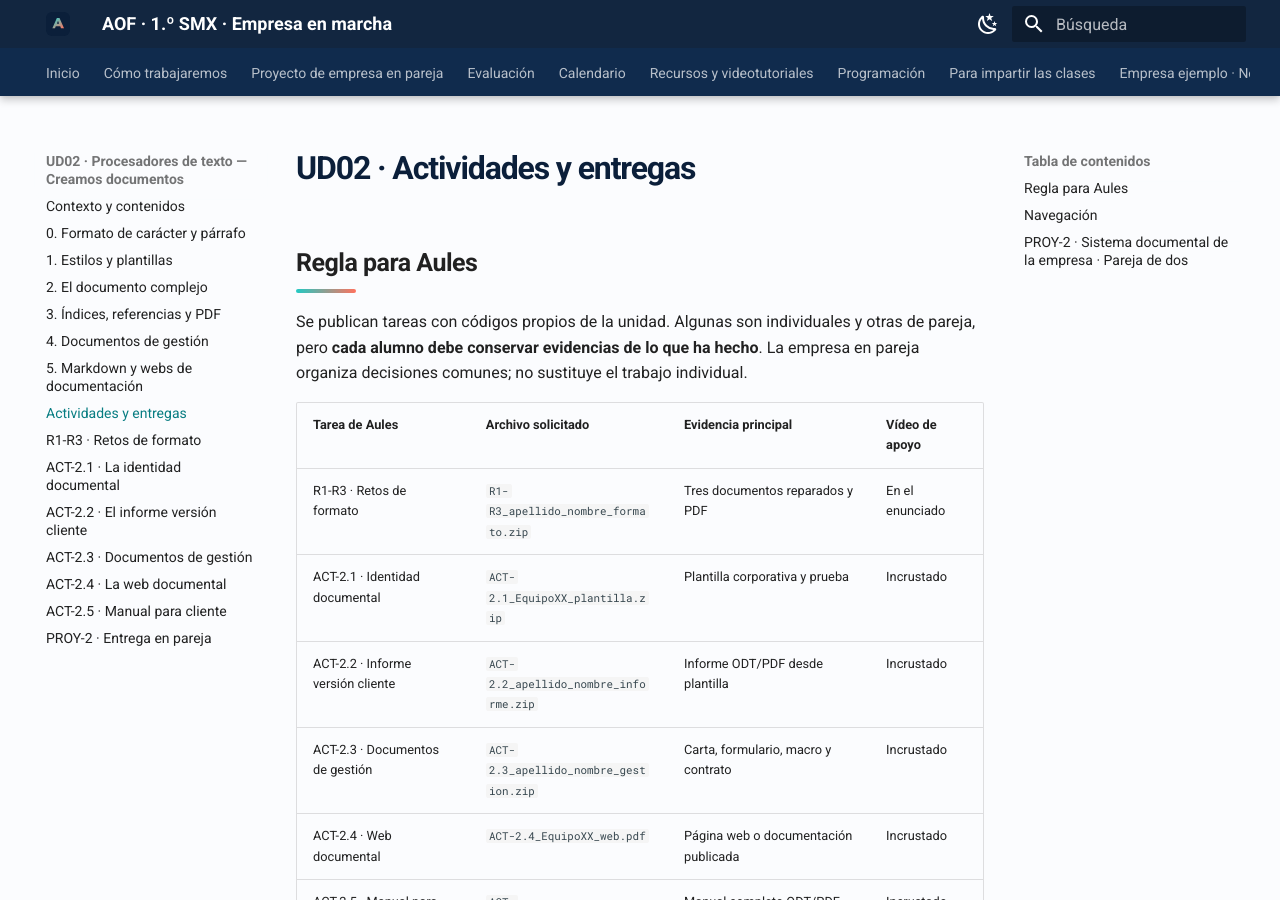
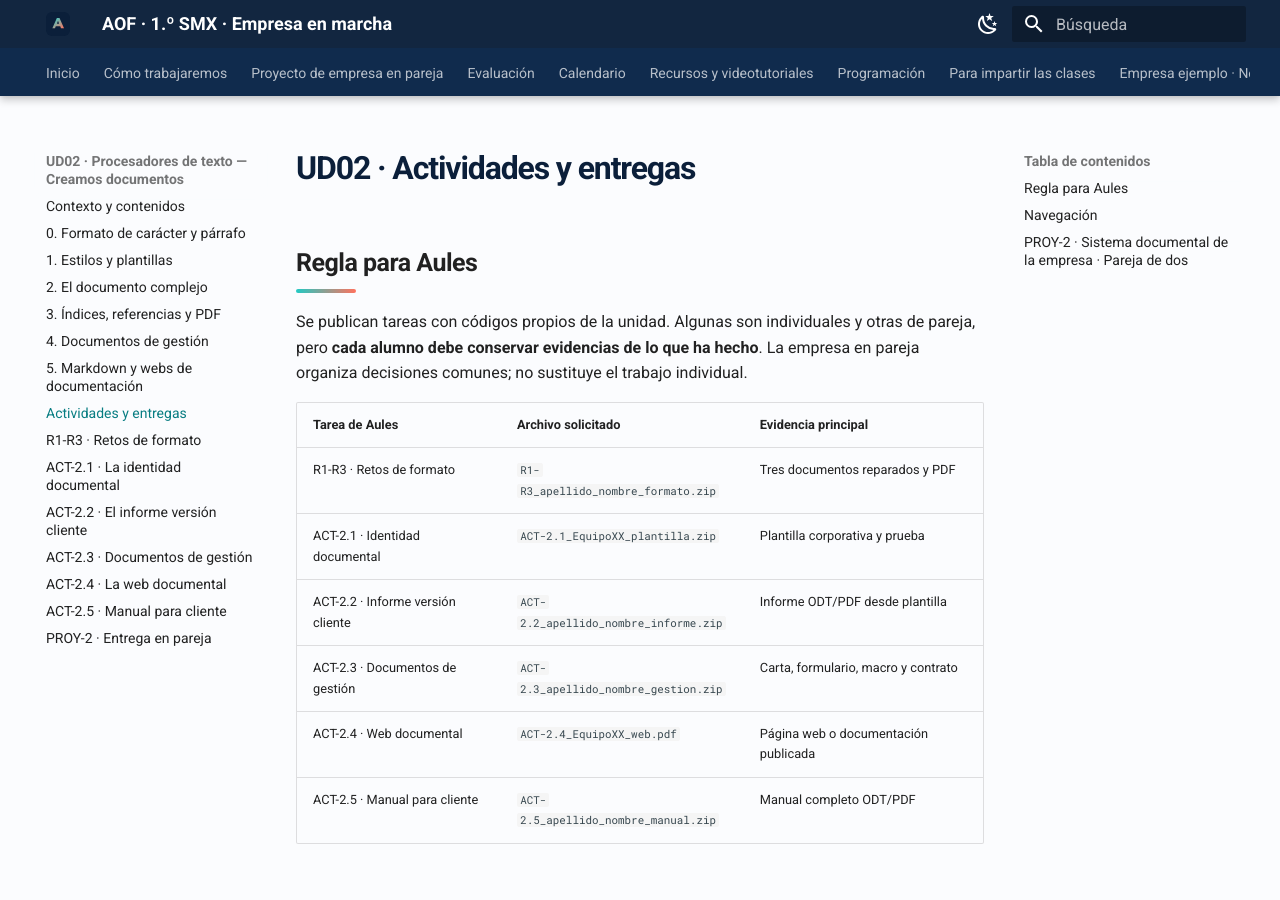
Before and after one commit to davidmolinafernadez/SMX_MEDIO_AOF, an MkDocs documentation site: the page built from .site-src/unidades/ud2-practicas.md, in a window 1280 px wide and 900 px high. Built offline with MkDocs 1.6.1 and Material for MkDocs 9.7.7, drawn with Linux system fonts in a browser that asks for light colours.

Commit message:
Eliminar vídeos de actividades UD02

```diff
--- a/.site-src/unidades/ud2-practicas.md
+++ b/.site-src/unidades/ud2-practicas.md
@@ -4,14 +4,14 @@
 
 Se publican tareas con códigos propios de la unidad. Algunas son individuales y otras de pareja, pero **cada alumno debe conservar evidencias de lo que ha hecho**. La empresa en pareja organiza decisiones comunes; no sustituye el trabajo individual.
 
-| Tarea de Aules | Archivo solicitado | Evidencia principal | Vídeo de apoyo |
-| --- | --- | --- | --- |
-| R1-R3 · Retos de formato | `R1-R3_apellido_nombre_formato.zip` | Tres documentos reparados y PDF | En el enunciado |
-| ACT-2.1 · Identidad documental | `ACT-2.1_EquipoXX_plantilla.zip` | Plantilla corporativa y prueba | Incrustado |
-| ACT-2.2 · Informe versión cliente | `ACT-2.2_apellido_nombre_informe.zip` | Informe ODT/PDF desde plantilla | Incrustado |
-| ACT-2.3 · Documentos de gestión | `ACT-2.3_apellido_nombre_gestion.zip` | Carta, formulario, macro y contrato | Incrustado |
-| ACT-2.4 · Web documental | `ACT-2.4_EquipoXX_web.pdf` | Página web o documentación publicada | Incrustado |
-| ACT-2.5 · Manual para cliente | `ACT-2.5_apellido_nombre_manual.zip` | Manual completo ODT/PDF | Incrustado |
+| Tarea de Aules | Archivo solicitado | Evidencia principal |
+| --- | --- | --- |
+| R1-R3 · Retos de formato | `R1-R3_apellido_nombre_formato.zip` | Tres documentos reparados y PDF |
+| ACT-2.1 · Identidad documental | `ACT-2.1_EquipoXX_plantilla.zip` | Plantilla corporativa y prueba |
+| ACT-2.2 · Informe versión cliente | `ACT-2.2_apellido_nombre_informe.zip` | Informe ODT/PDF desde plantilla |
+| ACT-2.3 · Documentos de gestión | `ACT-2.3_apellido_nombre_gestion.zip` | Carta, formulario, macro y contrato |
+| ACT-2.4 · Web documental | `ACT-2.4_EquipoXX_web.pdf` | Página web o documentación publicada |
+| ACT-2.5 · Manual para cliente | `ACT-2.5_apellido_nombre_manual.zip` | Manual completo ODT/PDF |
 
 ## Navegación
 
```
Also changed, not shown: .site-src/unidades/ud02-actividad-1.md (+0 -8 lines), .site-src/unidades/ud02-actividad-2.md (+0 -8 lines), .site-src/unidades/ud02-actividad-3.md (+0 -10 lines), .site-src/unidades/ud02-actividad-4.md (+0 -8 lines), .site-src/unidades/ud02-actividad-5.md (+0 -8 lines).
